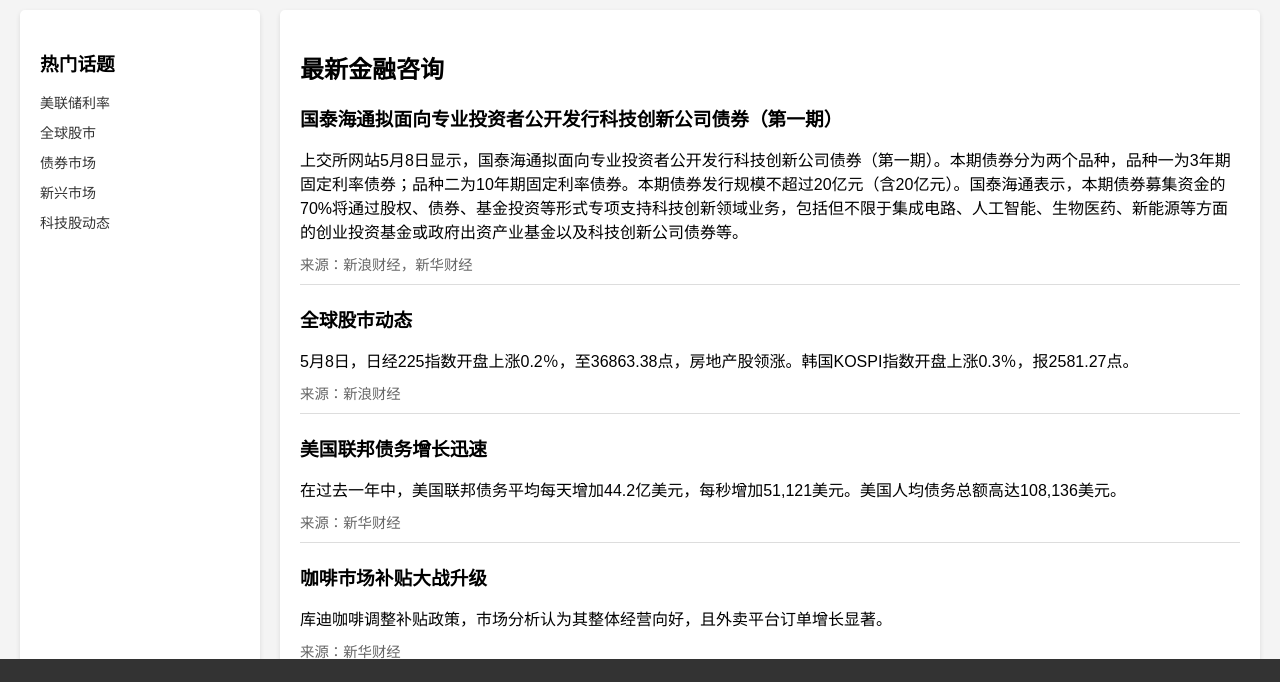
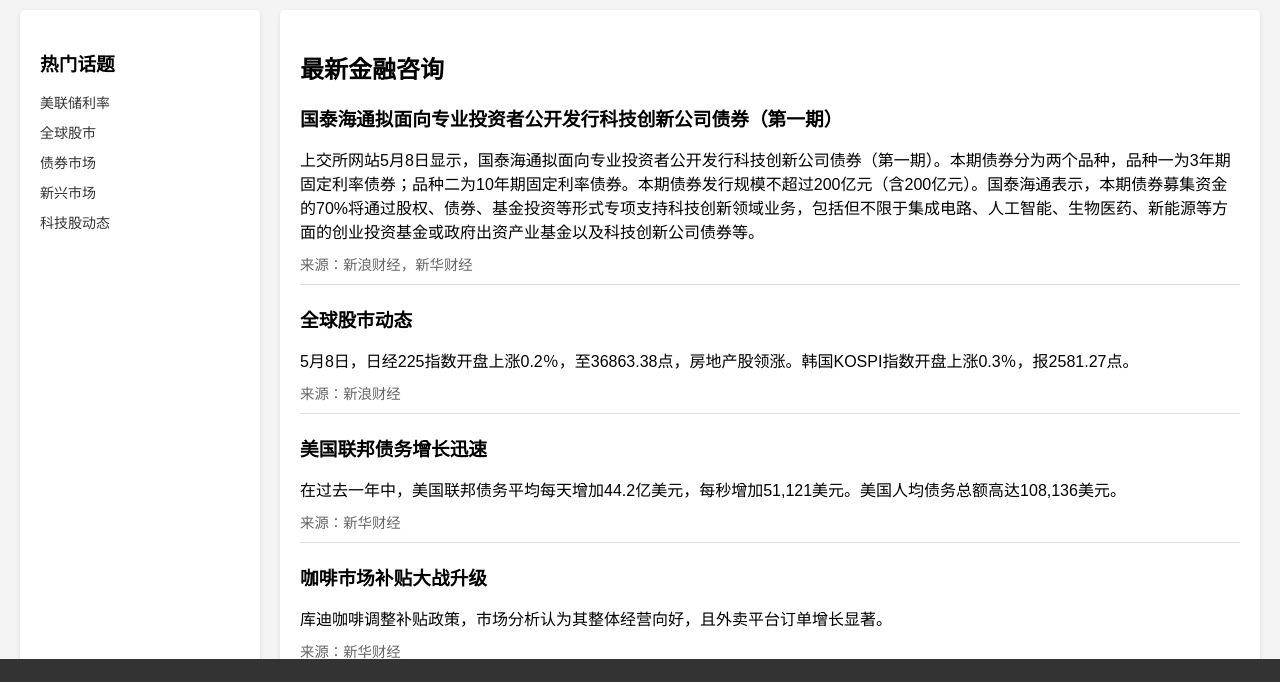
Before and after one commit to sctlee/sctlee.github.io, a plain HTML site: page index.html in a window 1280 px wide. Shown: the part 65-747 px from the top of the page. Drawn offline with Linux system fonts and the light colour scheme.

Commit message:
Update index.html

```diff
--- a/index.html
+++ b/index.html
@@ -137,7 +137,7 @@
             <!-- 新闻条目1 -->
             <div class="news-item">
                 <h3>国泰海通拟面向专业投资者公开发行科技创新公司债券（第一期）</h3>
-                <p>上交所网站5月8日显示，国泰海通拟面向专业投资者公开发行科技创新公司债券（第一期）。本期债券分为两个品种，品种一为3年期固定利率债券；品种二为10年期固定利率债券。本期债券发行规模不超过20亿元（含20亿元）。国泰海通表示，本期债券募集资金的70%将通过股权、债券、基金投资等形式专项支持科技创新领域业务，包括但不限于集成电路、人工智能、生物医药、新能源等方面的创业投资基金或政府出资产业基金以及科技创新公司债券等。</p>
+                <p>上交所网站5月8日显示，国泰海通拟面向专业投资者公开发行科技创新公司债券（第一期）。本期债券分为两个品种，品种一为3年期固定利率债券；品种二为10年期固定利率债券。本期债券发行规模不超过200亿元（含200亿元）。国泰海通表示，本期债券募集资金的70%将通过股权、债券、基金投资等形式专项支持科技创新领域业务，包括但不限于集成电路、人工智能、生物医药、新能源等方面的创业投资基金或政府出资产业基金以及科技创新公司债券等。</p>
                 <div class="source">来源：新浪财经，新华财经</div>
             </div>
 
```
